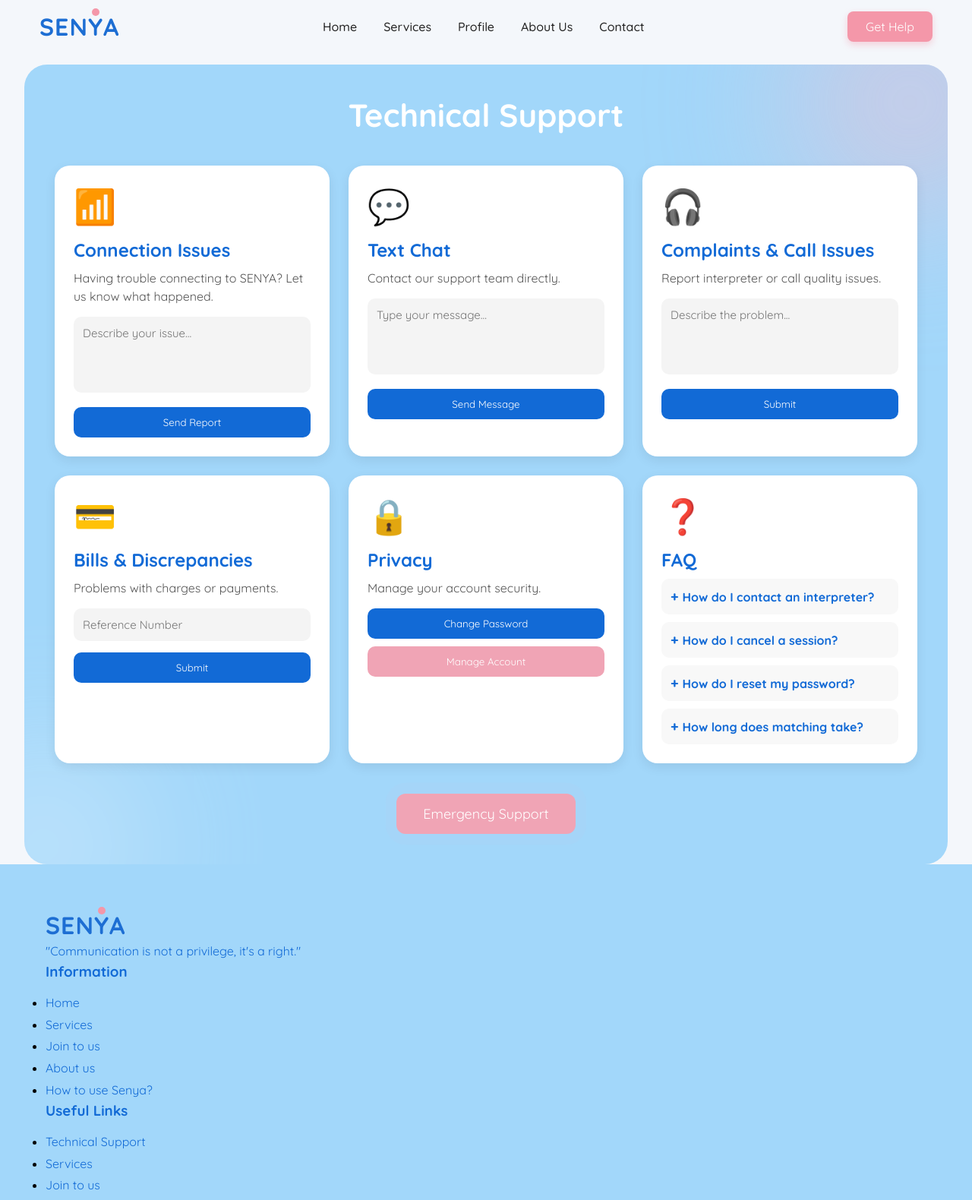
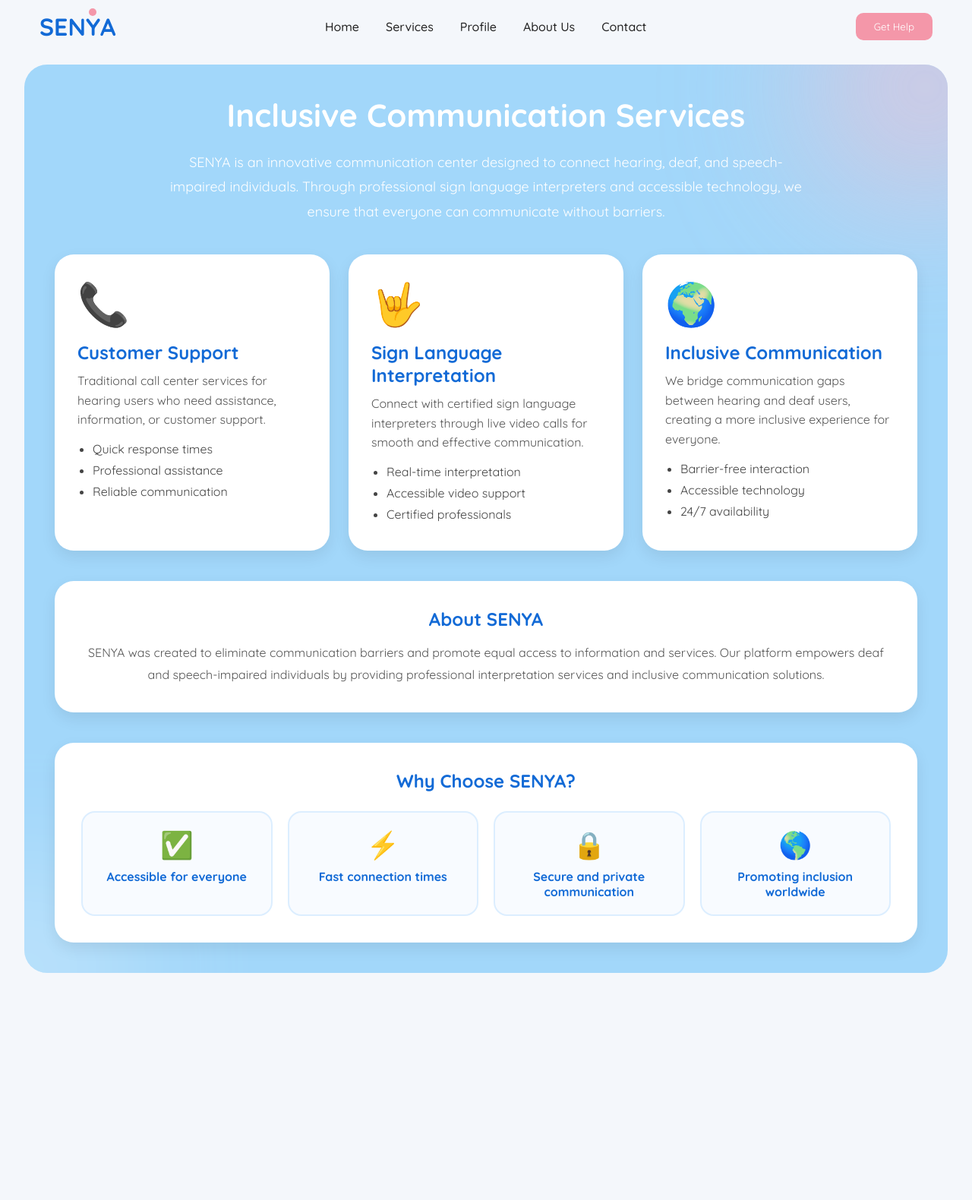
Before and after one commit to Kattyadom/SENYA---EXPO, a plain HTML site: page EXPO/servicios.html in a window 1280 px wide. Shown: the top 1580 px of the page at 76% size. After the commit the page ends 1281 px from the top, so only its background shows below. Drawn offline with Linux system fonts and the light colour scheme; files that its build step writes are made by us from their sources.

Commit message:
Update servicios.html
me equivoque xd

```diff
--- a/EXPO/servicios.html
+++ b/EXPO/servicios.html
@@ -3,249 +3,161 @@
 <head>
     <meta charset="UTF-8">
     <meta name="viewport" content="width=device-width, initial-scale=1.0">
-    <title>SENYA | Technical Support</title>
+    <title>SENYA | Services</title>
 
-    <link rel="stylesheet" href="css/soporte.css">
+    <link rel="stylesheet" href="servicios.css">
 
     <link href="https://fonts.googleapis.com/css2?family=Quicksand:wght@400;500;700&display=swap" rel="stylesheet">
 </head>
 
 <body>
 
+    <!-- HEADER -->
+
     <header>
-        <div class="logo" role="img" aria-label="SENYA Logo">
+
+        <div class="logo">
             SEN<span class="logo-y">Y</span>A
         </div>
-        <nav aria-label="Menú principal">
+
+        <nav>
             <a href="index.html">Home</a>
             <a href="servicios1.html">Services</a>
             <a href="profile.html">Profile</a>
             <a href="about.html">About Us</a>
             <a href="soporte.html">Contact</a>
         </nav>
-        <button class="btn-help" aria-label="Obtener ayuda y soporte técnico">Get Help</button>
+
+        <button class="btn-help">
+            Get Help
+        </button>
+
     </header>
 
+    <!-- MAIN CONTENT -->
 
-    <!-- CONTENIDO -->
+    <main class="services-container">
 
-    <main class="support-container">
+        <h1>Inclusive Communication Services</h1>
 
-        <h1>Technical Support</h1>
+        <p class="intro-text">
+            SENYA is an innovative communication center designed to connect hearing,
+            deaf, and speech-impaired individuals. Through professional sign language
+            interpreters and accessible technology, we ensure that everyone can
+            communicate without barriers.
+        </p>
 
-        <div class="cards-container">
+        <!-- SERVICES -->
 
-            <!-- CONNECTION ISSUES -->
+        <section class="services-grid">
 
-            <div class="card">
-                <div class="icon">📶</div>
+            <article class="service-card">
 
-                <h2>Connection Issues</h2>
+                <div class="service-icon">📞</div>
+
+                <h2>Customer Support</h2>
 
                 <p>
-                    Having trouble connecting to SENYA?
-                    Let us know what happened.
+                    Traditional call center services for hearing users who need
+                    assistance, information, or customer support.
                 </p>
 
-                <textarea placeholder="Describe your issue..."></textarea>
+                <ul>
+                    <li>Quick response times</li>
+                    <li>Professional assistance</li>
+                    <li>Reliable communication</li>
+                </ul>
 
-                <button class="card-btn">
-                    Send Report
-                </button>
-            </div>
+            </article>
 
-            <!-- TEXT CHAT -->
+            <article class="service-card">
 
-            <div class="card">
-                <div class="icon">💬</div>
+                <div class="service-icon">🤟</div>
 
-                <h2>Text Chat</h2>
+                <h2>Sign Language Interpretation</h2>
 
                 <p>
-                    Contact our support team directly.
+                    Connect with certified sign language interpreters through
+                    live video calls for smooth and effective communication.
                 </p>
 
-                <textarea placeholder="Type your message..."></textarea>
+                <ul>
+                    <li>Real-time interpretation</li>
+                    <li>Accessible video support</li>
+                    <li>Certified professionals</li>
+                </ul>
 
-                <button class="card-btn">
-                    Send Message
-                </button>
-            </div>
+            </article>
 
-            <!-- COMPLAINTS -->
+            <article class="service-card">
 
-            <div class="card">
-                <div class="icon">🎧</div>
+                <div class="service-icon">🌍</div>
 
-                <h2>Complaints & Call Issues</h2>
+                <h2>Inclusive Communication</h2>
 
                 <p>
-                    Report interpreter or call quality issues.
+                    We bridge communication gaps between hearing and deaf users,
+                    creating a more inclusive experience for everyone.
                 </p>
 
-                <textarea placeholder="Describe the problem..."></textarea>
+                <ul>
+                    <li>Barrier-free interaction</li>
+                    <li>Accessible technology</li>
+                    <li>24/7 availability</li>
+                </ul>
 
-                <button class="card-btn">
-                    Submit
-                </button>
-            </div>
+            </article>
 
-            <!-- BILLING -->
+        </section>
 
-            <div class="card">
-                <div class="icon">💳</div>
+        <!-- ABOUT -->
 
-                <h2>Bills & Discrepancies</h2>
+        <section class="about-card">
 
-                <p>
-                    Problems with charges or payments.
-                </p>
+            <h2>About SENYA</h2>
 
-                <input
-                    type="text"
-                    placeholder="Reference Number"
-                >
+            <p>
+                SENYA was created to eliminate communication barriers and promote
+                equal access to information and services. Our platform empowers
+                deaf and speech-impaired individuals by providing professional
+                interpretation services and inclusive communication solutions.
+            </p>
 
-                <button class="card-btn">
-                    Submit
-                </button>
-            </div>
+        </section>
 
-            <!-- PRIVACY -->
+        <!-- BENEFITS -->
 
-            <div class="card">
-                <div class="icon">🔒</div>
+        <section class="benefits-card">
 
-                <h2>Privacy</h2>
+            <h2>Why Choose SENYA?</h2>
 
-                <p>
-                    Manage your account security.
-                </p>
+            <div class="benefits-grid">
 
-                <button class="card-btn">
-                    Change Password
-                </button>
+                <div class="benefit-item">
+                    <span>✅</span>
+                    <p>Accessible for everyone</p>
+                </div>
 
-                <button class="secondary-btn">
-                    Manage Account
-                </button>
-            </div>
+                <div class="benefit-item">
+                    <span>⚡</span>
+                    <p>Fast connection times</p>
+                </div>
 
-            <!-- FAQ -->
+                <div class="benefit-item">
+                    <span>🔒</span>
+                    <p>Secure and private communication</p>
+                </div>
 
-            <div class="card faq-card">
-
-                <div class="icon">❓</div>
-
-                <h2>FAQ</h2>
-
-                <details>
-                    <summary>
-                        How do I contact an interpreter?
-                    </summary>
-
-                    <p>
-                        Go to Services and select
-                        "Request Interpreter".
-                    </p>
-                </details>
-
-                <details>
-                    <summary>
-                        How do I cancel a session?
-                    </summary>
-
-                    <p>
-                        Open your active session and click
-                        "Cancel Session".
-                    </p>
-                </details>
-
-                <details>
-                    <summary>
-                        How do I reset my password?
-                    </summary>
-
-                    <p>
-                        Go to Privacy and select
-                        "Change Password".
-                    </p>
-                </details>
-
-                <details>
-                    <summary>
-                        How long does matching take?
-                    </summary>
-
-                    <p>
-                        Matching time depends on
-                        interpreter availability.
-                    </p>
-                </details>
+                <div class="benefit-item">
+                    <span>🌎</span>
+                    <p>Promoting inclusion worldwide</p>
+                </div>
 
             </div>
 
-        </div>
-
-        <!-- EMERGENCY -->
-
-        <button class="emergency-btn">
-            Emergency Support
-        </button>
+        </section>
 
     </main>
 
-<!--Footer-->
-<footer class="footer">
-    <div class="footer-container">
-        <div class="footer-column">
-            <div class="logo" role="img" aria-label="SENYA Logo">
-                SEN<span class="logo-y">Y</span>A
-        </div>
-            <p>"Communication is not a privilege, it's a right."</p>
-        </div>
-        <div class="footer-column">
-            <h3>Information</h3>
-            <ul>
-                <li><a href="#">Home</a></li>
-                <li><a href="#">Services</a></li>
-                <li><a href="#">Join to us</a></li>
-                <li><a href="#">About us</a></li>
-                <li><a href="#">How to use Senya?</a></li>
-            </ul>
-        </div>
-        <div class="footer-column">
-            <h3>Useful Links</h3>
-            <ul>
-                <li><a href="#">Technical Support</a></li>
-                <li><a href="#">Services</a></li>
-                <li><a href="#">Join to us</a></li>
-                <li><a href="#">How to use Senya?</a></li>
-            </ul>
-        </div>
-        <div class="footer-column">
-            <h3>Our Services</h3>
-            <ul>
-                <li><a href="#">Banks</a></li>
-                <li><a href="#">Call Centers</a></li>
-                <li><a href="#">Internet</a></li>
-                <li><a href="#">Shops</a></li>
-            </ul>
-        </div>
-        <div class="footer-column">
-            <h3>Contact Us</h3>
-            <p>📞 +503 9842-5783</p>
-            <p>✉ senya.sv@gmail.com</p>
-            <div class="socials">
-                <a href="#">Instagram</a>
-            </div>
-        </div>
-    </div>
-    <hr>
-    <div class="footer-bottom">
-        <p>© 2025 Senya. All Rights Reserved.</p>
-    </div>
-</footer>
-
 </body>
 </html>
```
